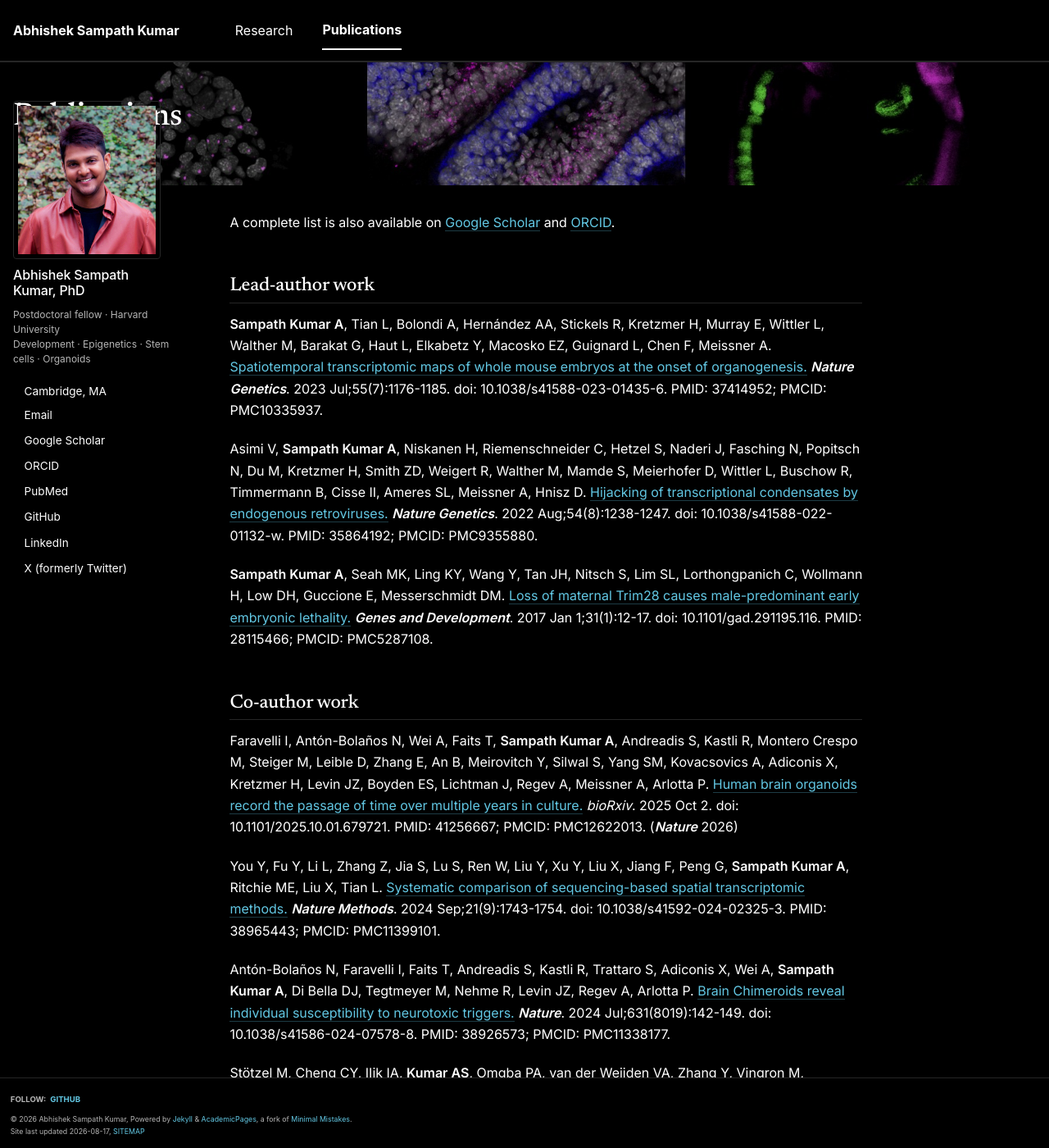
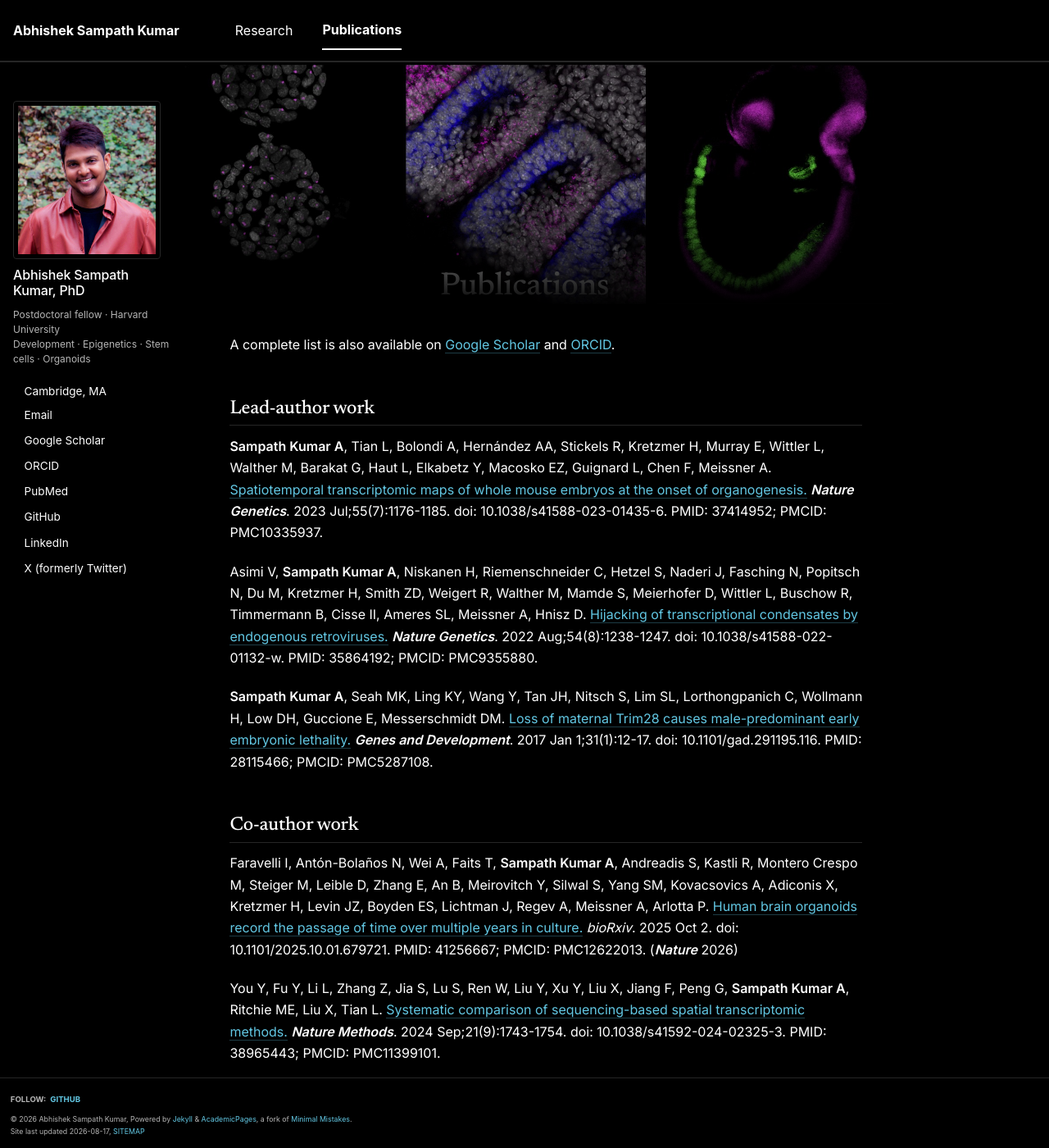
Before and after one commit to AbhiSampathKumar/abhisampathkumar.github.io, a Jekyll site: the page built from _pages/publications.md, in a window 1280 px wide and 1400 px high. Shown: the whole window at 82% size. Built offline with Jekyll 4.4.1, drawn with Linux system fonts in a browser that asks for light colours; a script that is not in the unit is left out.

Commit message:
Add files via upload

```diff
--- a/_includes/head/custom.html
+++ b/_includes/head/custom.html
@@ -161,6 +161,74 @@
     border-left: none;
   }
 
+  /* ==========================================================================
+     MICROSCOPY BANDS
+     Two ways in, styled identically:
+       1. Pages with a title use the theme's hero -- set header.overlay_image
+          in the front matter and the title renders over the image.
+       2. The home page has no title, so it uses <div class="band"> in the
+          markdown instead, with the file passed via the --band-img variable.
+     Both fade to black at the bottom and at the left/right edges, so a
+     black-background micrograph dissolves into the page rather than sitting
+     in a rectangle. Drop the fade by deleting the mask-image lines.
+     ========================================================================== */
+
+  .band,
+  .page__hero--overlay {
+    min-height: 0;
+    padding: 0;
+    margin: 0 0 1.8em;
+    background-color: #000;
+    /* `contain`, not `cover`: the band images are montages of whole specimens,
+       so nothing may be cropped. Any leftover space is black, which is the
+       page colour anyway, so the letterboxing is invisible. */
+    background-size: contain;
+    background-position: center;
+    background-repeat: no-repeat;
+    /* fade out at the bottom and both sides */
+    -webkit-mask-image:
+      linear-gradient(to bottom, #000 45%, transparent 100%),
+      linear-gradient(to right, transparent 0, #000 12%, #000 88%, transparent 100%);
+    -webkit-mask-composite: source-in;
+    mask-image:
+      linear-gradient(to bottom, #000 45%, transparent 100%),
+      linear-gradient(to right, transparent 0, #000 12%, #000 88%, transparent 100%);
+    mask-composite: intersect;
+  }
+
+  .band {
+    background-image: var(--band-img);
+    /* height follows the column width at the montage's own aspect ratio,
+       so the specimens are never squeezed or clipped */
+    aspect-ratio: 1800 / 560;
+  }
+
+  /* Divider version between sections */
+  .band--strip {
+    margin: 2.6em 0 2.2em;
+  }
+
+  /* Title sitting over the hero band */
+  .page__hero--overlay {
+    height: 300px;
+    display: flex;
+    align-items: flex-end;
+  }
+
+  .page__hero--overlay .wrapper {
+    padding-bottom: 0.4em;
+  }
+
+  .page__hero--overlay .page__title {
+    color: #fff;
+    text-shadow: 0 2px 12px rgba(0, 0, 0, 0.9);
+    margin-bottom: 0;
+  }
+
+  @media (max-width: 600px) {
+    .page__hero--overlay { height: 170px; }
+  }
+
   /* ---- Compact lists (the "now / research / selected work" blocks) ---- */
   .page__content ul {
     margin-bottom: 1.2em;
```
